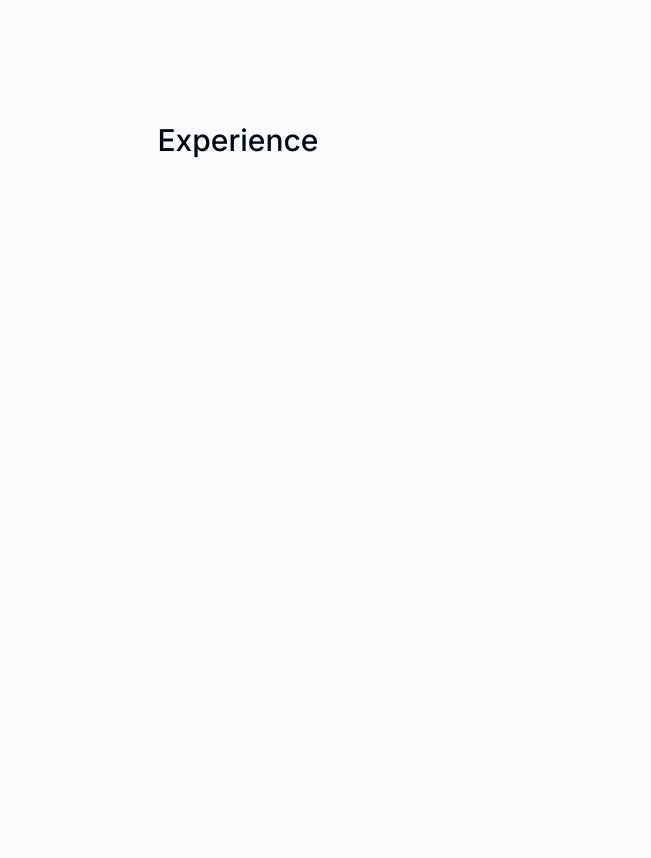
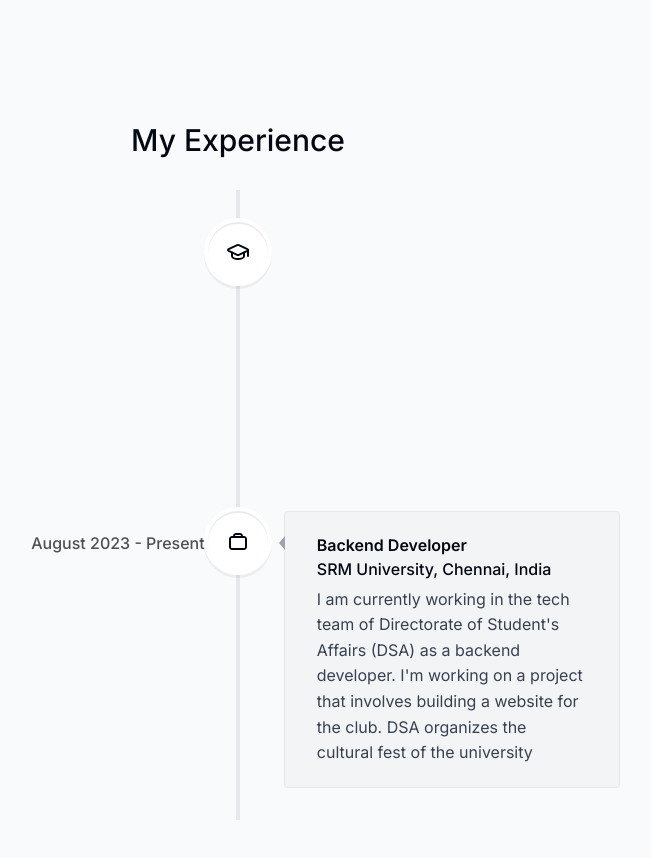
Before and after one commit to Harikesh-14/Portfolio, a Next.js app: page / in a window 1280 px wide. Shown: the part 2780-3638 px from the top of the page, without its empty margins (402-1053 px from the left). Before the commit the page ends 3130 px from the top, so only its background shows below. Built offline with nearby package versions, Linux system fonts and the light colour scheme.

Commit message:
Added experience section with animations

```diff
--- a/components/experience.tsx
+++ b/components/experience.tsx
@@ -2,7 +2,12 @@
 
 import React from 'react'
 import { useSectionInView } from '@/lib/hook'
-import SectionHeading from './section-heading';
+import { VerticalTimeline, VerticalTimelineElement } from 'react-vertical-timeline-component';
+
+import SectionHeading from './section-heading'
+import { experiencesData } from '@/lib/data';
+
+import 'react-vertical-timeline-component/style.min.css';
 
 function Experience() {
   const { ref } = useSectionInView('Experience')
@@ -13,7 +18,35 @@ function Experience() {
       id='experience'
       className='max-w-[53rem] scroll-mt-28 text-center sm:mb-40'
     >
-      <SectionHeading text='Experience' />
+      <SectionHeading text='My experience' />
+
+      <VerticalTimeline lineColor='#e5e7eb'>
+        {experiencesData.map((item, index) => (
+          <React.Fragment key={index}>
+            <VerticalTimelineElement
+              visible={true}
+              contentStyle={{
+                background: '#f3f4f6',
+                boxShadow: "none",
+                border: "1px solid rgba(0, 0, 0, 0.05)",
+                textAlign: "left",
+                padding: "1.3rem 2rem",
+              }}
+              contentArrowStyle={{ borderRight: '0.4rem solid #9ca3af' }}
+              date={item.date}
+              icon={item.icon}
+              iconStyle={{
+                background: "white",
+                fontSize: "1.5rem",
+              }}
+            >
+              <h3 className='font-semibold capitalize'>{item.title}</h3>
+              <p className='font-normal !mt-0'>{item.location}</p>
+              <p className='!mt-1 !font-normal text-gray-700'>{item.description}</p>
+            </VerticalTimelineElement>
+          </React.Fragment>
+        ))}
+      </VerticalTimeline>
     </section>
   )
 }
--- a/lib/data.ts
+++ b/lib/data.ts
@@ -1,6 +1,5 @@
 import React from "react";
 import { CgWorkAlt } from "react-icons/cg";
-import { FaReact } from "react-icons/fa";
 import { LuGraduationCap } from "react-icons/lu";
 import blogAppImg from "@/public/BlogApp.png";
 import fileOpsImg from "@/public/FileOps.png";
@@ -35,28 +34,20 @@ export const links = [
 
 export const experiencesData = [
   {
-    title: "Graduated bootcamp",
-    location: "Miami, FL",
+    title: "Frontend Developer Intern",
+    location: "Centre for Railway Information Systems, New Delhi, India",
     description:
-      "I graduated after 6 months of studying. I immediately found a job as a front-end developer.",
+      "I worked here as a frontend developer intern. I worked on the frontend of a websites using JSP, HTML, CSS and JavaScript.",
     icon: React.createElement(LuGraduationCap),
-    date: "2019",
+    date: "5th June 2023 - 5th July 2023",
   },
   {
-    title: "Front-End Developer",
-    location: "Orlando, FL",
+    title: "Backend Developer",
+    location: "SRM University, Chennai, India",
     description:
-      "I worked as a front-end developer for 2 years in 1 job and 1 year in another job. I also upskilled to the full stack.",
+      "I am currently working in the tech team of Directorate of Student's Affairs (DSA) as a backend developer. I'm working on a project that involves building a website for the club. DSA organizes the cultural fest of the university",
     icon: React.createElement(CgWorkAlt),
-    date: "2019 - 2021",
-  },
-  {
-    title: "Full-Stack Developer",
-    location: "Houston, TX",
-    description:
-      "I'm now a full-stack developer working as a freelancer. My stack includes React, Next.js, TypeScript, Tailwind, Prisma and MongoDB. I'm open to full-time opportunities.",
-    icon: React.createElement(FaReact),
-    date: "2021 - present",
+    date: "August 2023 - Present",
   },
 ] as const;
 
--- a/package.json
+++ b/package.json
@@ -15,12 +15,14 @@
     "react": "^18",
     "react-dom": "^18",
     "react-icons": "^5.0.1",
-    "react-intersection-observer": "^9.8.1"
+    "react-intersection-observer": "^9.8.1",
+    "react-vertical-timeline-component": "^3.6.0"
   },
   "devDependencies": {
     "@types/node": "^20",
     "@types/react": "^18",
     "@types/react-dom": "^18",
+    "@types/react-vertical-timeline-component": "^3.3.6",
     "autoprefixer": "^10.0.1",
     "eslint": "^8",
     "eslint-config-next": "14.1.4",
```
Also changed, not shown: 1 other file (tests, documents, lock files or other folders).
